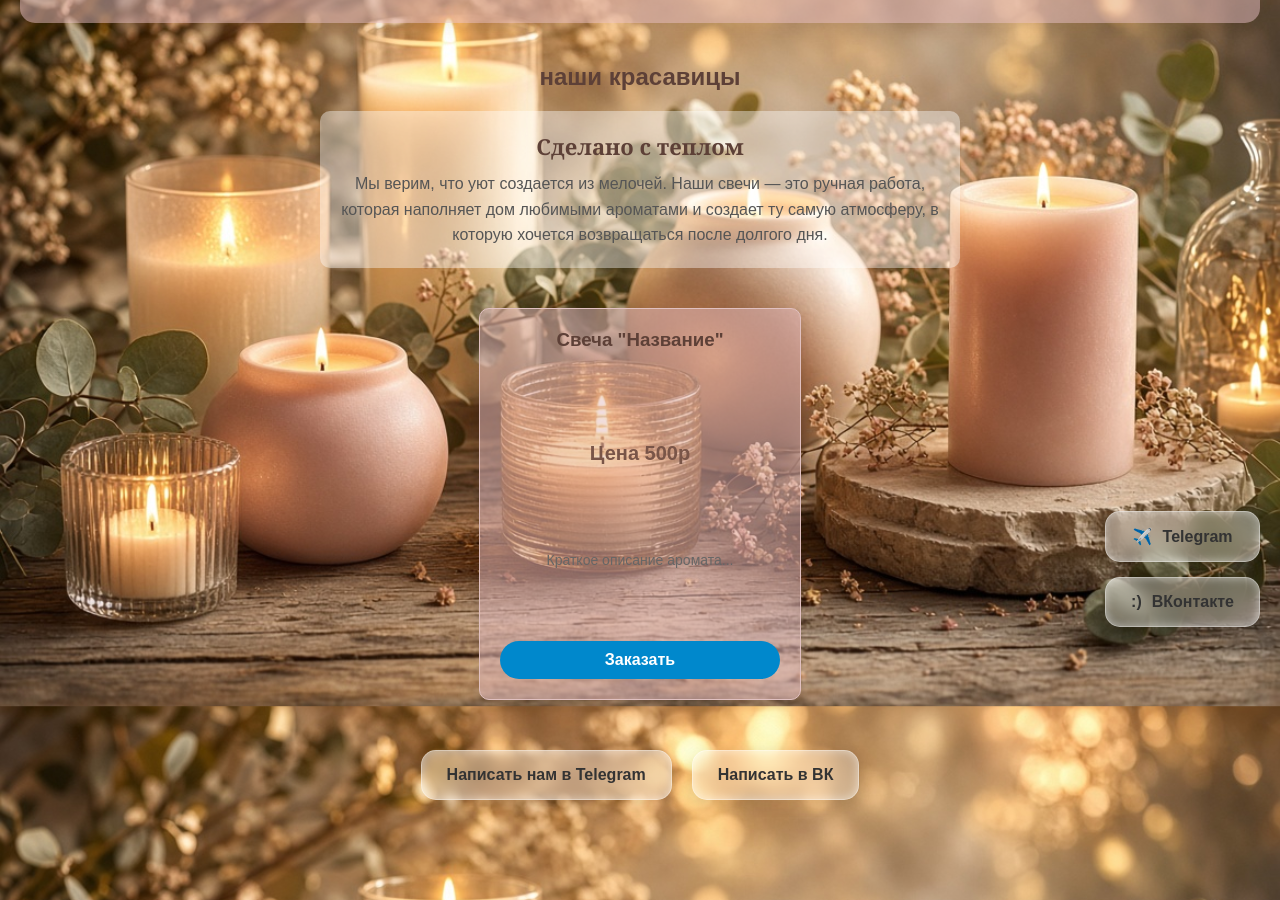
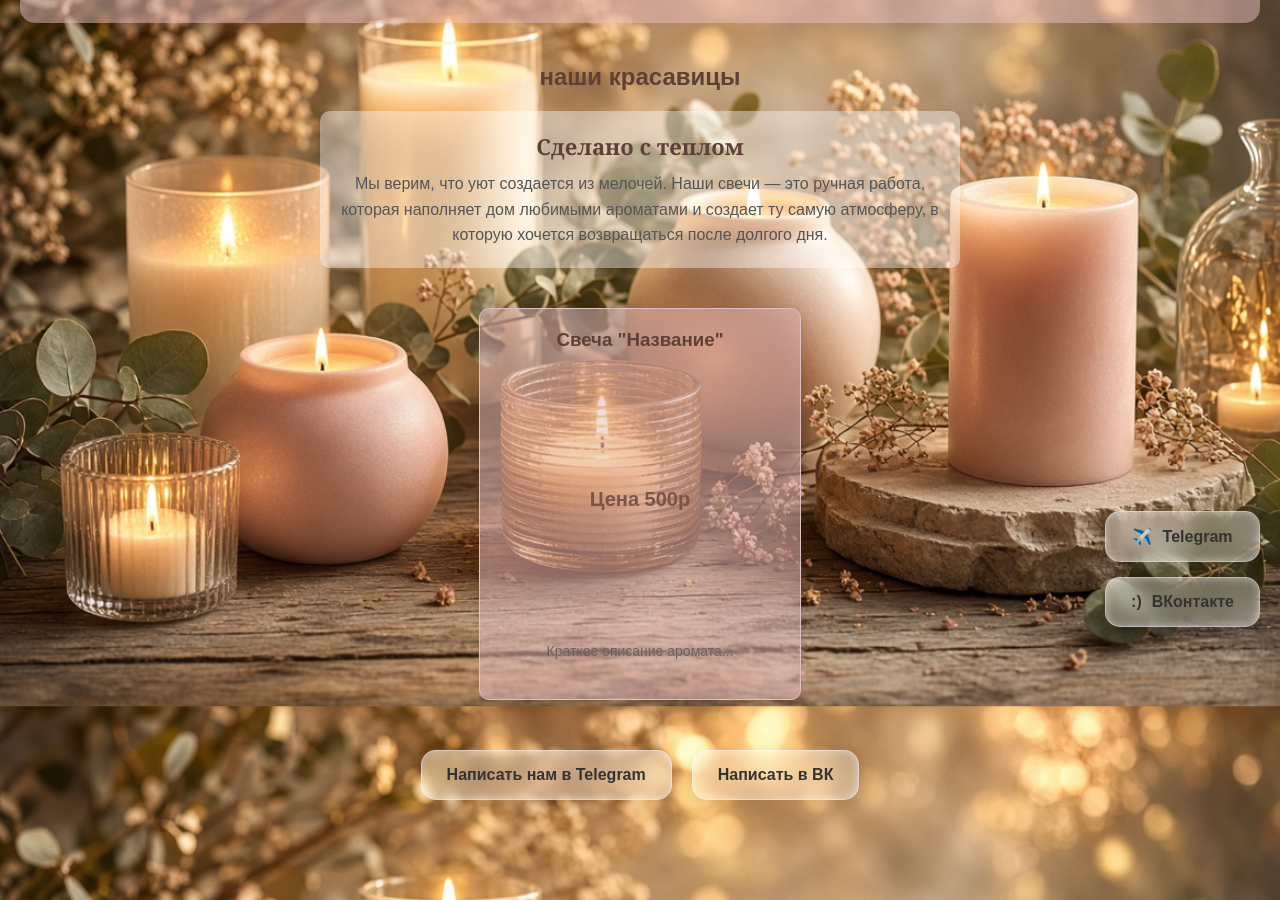
Before and after one commit to Slavadrugim/forma-tepla, a plain HTML site: page index.html in a window 1280 px wide. Shown: the part 153-1053 px from the top of the page. Drawn offline with Linux system fonts and the light colour scheme.

Commit message:
Update index.html

```diff
--- a/index.html
+++ b/index.html
@@ -21,7 +21,6 @@
       <h3>Свеча "Название"</h3>
       <p class="price">Цена 500р</p>
       <p class="desc">Краткое описание аромата...</p>
-      <a href="#" class="buy-btn">Заказать</a>
     </div>
       </div>
     </main>
```
